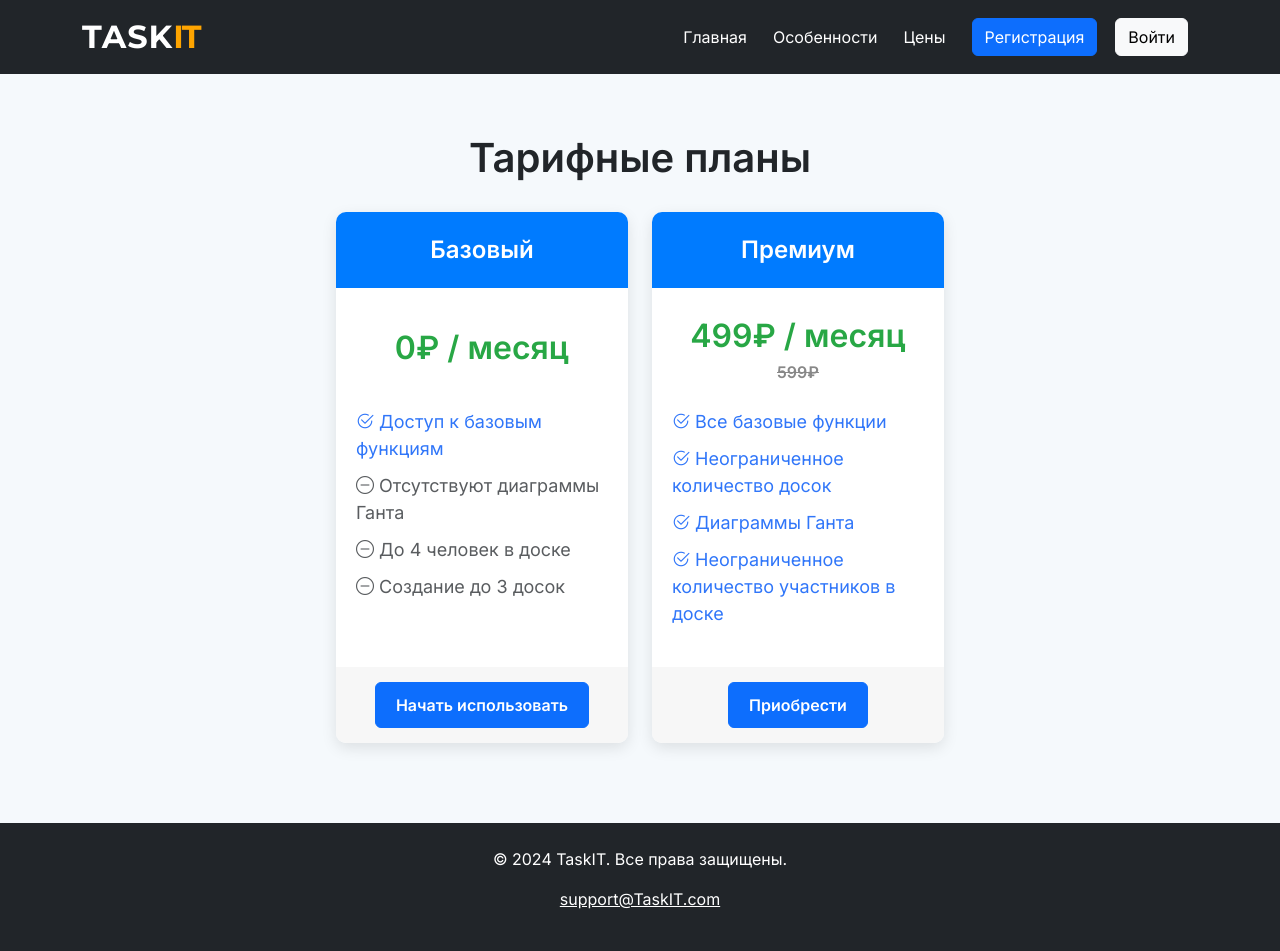
After one commit to AlexTer59/Top_Diplom, a Django app: page /prices/ in a window 1280 px wide. The commit adds this page. Run offline with Django 5.2, Linux system fonts and the light colour scheme.

Commit message:
Added price_detail page; Refactored tier cards on main page

```diff
--- a/core/urls.py
+++ b/core/urls.py
@@ -9,6 +9,7 @@ urlpatterns = [
     path('', main, name='main'),
     path('boards/', my_boards, name='boards'),
     path('boards/<int:board_id>/', board_detail, name='board_detail'),
-    path('boards/<int:board_id>/lists/<int:list_id>/tasks/<int:task_id>/', task_detail, name='task_detail')
+    path('boards/<int:board_id>/lists/<int:list_id>/tasks/<int:task_id>/', task_detail, name='task_detail'),
+    path('prices/', PricesDetailView.as_view(), name='prices_detail')
 
 ]
--- a/core/views.py
+++ b/core/views.py
@@ -3,10 +3,20 @@ from django.shortcuts import render, get_object_or_404
 from django.core.exceptions import PermissionDenied
 from django.db.models import Q
 from core.models import Board, Task, List
+from django.views.generic import TemplateView
 
 
 def main(request):
-    return render(request, 'main.html')
+    current_price = 499
+    old_price = 599
+
+    context = {
+        'current_price': current_price,
+        'old_price': old_price,
+
+    }
+
+    return render(request, 'main.html', context=context)
 
 @login_required
 def my_boards(request):
@@ -69,3 +79,41 @@ def task_detail(request, board_id, list_id, task_id):
     }
 
     return render(request, 'task_detail.html', context)
+
+
+class PricesDetailView(TemplateView):
+    template_name = "price_detail.html"
+
+    def get_context_data(self, **kwargs):
+        context = super().get_context_data(**kwargs)
+        context['tiers'] = {
+            'base': {
+                'name': 'Базовый',
+                'price': '0',
+                'old_price': None,
+                'features': [
+                    'Доступ к базовым функциям',
+                ],
+                'disregards': [
+                    'Отсутствуют диаграммы Ганта',
+                    'До 4 человек в доске',
+                    'Создание до 3 досок',
+                ],
+                'is_highlighted': False,
+            },
+            'premium': {
+                'name': 'Премиум',
+                'price': '499',
+                'old_price': '599',
+                'features': [
+                    'Все базовые функции',
+                    'Неограниченное количество досок',
+                    'Диаграммы Ганта',
+                    'Неограниченное количество участников в доске',
+                ],
+                'disregards': [
+                ],
+                'is_highlighted': False,
+            },
+        }
+        return context
--- /dev/null
+++ b/static/css/price_detail.css
@@ -0,0 +1,115 @@
+main {
+    background-color: #f5f9fc;
+}
+
+.pricing-section {
+    background-color: #f5f9fc;
+    padding: 60px 20px;
+}
+
+.pricing-title {
+    text-align: center;
+    font-size: 2.5rem;
+    font-weight: bold;
+    margin-bottom: 30px;
+}
+
+.pricing-toggle {
+    text-align: center;
+    margin-bottom: 30px;
+}
+
+.pricing-card {
+    background: #fff;
+    border-radius: 10px;
+    box-shadow: 0 5px 15px rgba(0, 0, 0, 0.1);
+    transition: transform 0.3s, box-shadow 0.3s;
+    overflow: hidden;
+    margin-bottom: 20px;
+    display: flex;
+    flex-direction: column;
+    height: 100%; /* Позволяет карточкам быть равной высоты */
+}
+
+.pricing-card:hover {
+    transform: translateY(-5px);
+    box-shadow: 0 10px 20px rgba(0, 0, 0, 0.2);
+}
+
+.pricing-card-header {
+    background-color: #007bff;
+    color: #fff;
+    padding: 20px;
+    text-align: center;
+    font-size: 1.5rem;
+    font-weight: bold;
+}
+
+.pricing-card-body {
+    padding: 20px;
+    text-align: center;
+    flex-grow: 1; /* Расширяет тело карточки для равной высоты */
+}
+
+.pricing-card-body .price {
+    font-size: 2rem;
+    font-weight: bold;
+    color: #28a745;
+    margin-bottom: 10px;
+    min-height: 80px; /* Задает минимальную высоту для выравнивания блока price */
+    display: flex;
+    align-items: center;
+    justify-content: center;
+    flex-direction: column;
+}
+
+.pricing-card-body .old-price {
+    text-decoration: line-through;
+    color: #888;
+    font-size: 1rem;
+}
+
+.pricing-card-body .features {
+    list-style: none;
+    padding: 0;
+    margin: 20px 0;
+}
+
+.pricing-card-body .features li {
+    font-size: 18px;
+    margin-bottom: 10px;
+    color: var(--blue);
+}
+
+.pricing-card-footer {
+    text-align: center;
+    padding: 15px;
+    background-color: #f7f7f7;
+}
+
+.pricing-card-footer .btn {
+    font-size: 1rem;
+    font-weight: bold;
+    padding: 10px 20px;
+}
+
+.highlighted {
+    border: 2px solid #ffc107;
+}
+
+.highlighted .pricing-card-header {
+    background-color: #ffc107;
+}
+
+/* Добавление стилей для равной высоты карточек */
+.row {
+    display: flex;
+    flex-wrap: wrap;
+    justify-content: center;
+    align-items: stretch;
+}
+
+.col-md-3 {
+    display: flex;
+    flex-direction: column;
+}
--- a/templates/app_base.html
+++ b/templates/app_base.html
@@ -64,7 +64,7 @@
         <li><a href="/chat" class="text-decoration-none d-block py-2"><i class="bi bi-chat-dots"></i> Чат</a></li>
         <li><a href="/tariff" class="text-decoration-none d-block py-2"><i class="bi bi-currency-exchange"></i> Текущий тариф: <span class="badge bg-light text-dark">Стандарт</span></a></li>
         <li><a href="/pricing" class="text-decoration-none d-block py-2"><i class="bi bi-cash-stack"></i> Тарифы</a></li>
-        <li><a href="/" class="text-decoration-none d-block py-2"><i class="bi bi-lightbulb"></i> Возможности</a></li>
+        <li><a href="{% url 'main' %}#features" class="text-decoration-none d-block py-2"><i class="bi bi-lightbulb"></i> Возможности</a></li>
     </ul>
 </div>
 
--- /dev/null
+++ b/templates/price_detail.html
@@ -0,0 +1,51 @@
+{% extends "public_base.html" %}
+{% load static %}
+
+{% block title %}Тарифные планы{% endblock %}
+
+{% block styles %}
+<link rel="stylesheet" href="{% static 'css/price_detail.css' %}">
+{% endblock %}
+
+{% block content %}
+<section class="pricing-section">
+    <h1 class="pricing-title">Тарифные планы</h1>
+    <div class="row justify-content-center">
+        {% for tier, details in tiers.items %}
+        <div class="col-md-3">
+            <div class="pricing-card {% if details.is_highlighted %}highlighted{% endif %}">
+                <div class="pricing-card-header">
+                    {{ details.name }}
+                    {% if details.is_highlighted %}
+                        <p class="small text-white">Самый популярный</p>
+                    {% endif %}
+                </div>
+                <div class="pricing-card-body">
+                    <div class="price">
+                        <span>{{ details.price }}₽ / месяц</span>
+                        {% if details.old_price %}
+                        <span class="old-price">{{ details.old_price }}₽</span>
+                        {% endif %}
+                    </div>
+                    <ul class="features text-start">
+                        {% for feature in details.features %}
+                        <li><i class="bi bi-check2-circle"></i> {{ feature }}</li>
+                        {% endfor %}
+                        {% for disregard in details.disregards %}
+                        <li class="text-muted"><i class="bi bi-dash-circle"></i> {{ disregard }}</li>
+                        {% endfor %}
+                    </ul>
+                </div>
+                <div class="pricing-card-footer">
+                    {% if tier == 'base' %}
+                    <a href="{% url 'boards' %}" class="btn btn-primary">Начать использовать</a>
+                    {% elif tier == 'premium' %}
+                    <a href="#" class="btn btn-primary">Приобрести</a>
+                    {% endif %}
+                </div>
+            </div>
+        </div>
+        {% endfor %}
+    </div>
+</section>
+{% endblock %}
--- a/templates/public_base.html
+++ b/templates/public_base.html
@@ -26,22 +26,19 @@
             <div class="collapse navbar-collapse" id="navbarNav">
                 <ul class="navbar-nav ms-auto">
                     <li class="nav-item">
-                        <a class="nav-link" href="/">Главная</a>
+                        <a class="nav-link" href="{% url 'main' %}">Главная</a>
                     </li>
                     <li class="nav-item">
-                        <a class="nav-link" href="#features">Особенности</a>
+                        <a class="nav-link" href="{% url 'main' %}#features">Особенности</a>
                     </li>
                     <li class="nav-item">
-                        <a class="nav-link" href="/about">О нас</a>
-                    </li>
-                    <li class="nav-item">
-                        <a class="nav-link" href="/pricing">Цены</a>
+                        <a class="nav-link" href="{% url 'prices_detail' %}">Цены</a>
                     </li>
 
                     {% if user.is_authenticated %}
                     <!-- Авторизованный пользователь -->
                     <li class="nav-item dropdown">
-                        <a class="nav-link dropdown-toggle d-flex align-items-center" href="{% url 'boards' %}" role="button" data-bs-toggle="dropdown">
+                        <a class="nav-link dropdown-toggle d-flex align-items-center" role="button" data-bs-toggle="dropdown">
                         <img src="{% if user.profile.avatar %}{{ user.profile.avatar.url }}{% else %}https://via.placeholder.com/40{% endif %}"
                              alt="Avatar"
                              class="rounded-circle me-2"
@@ -51,7 +48,7 @@
                         </a>
                         <ul class="dropdown-menu dropdown-menu-end">
                             <li><a class="dropdown-item" href="/profile">Профиль</a></li>
-                            <li><a class="dropdown-item" href="/boards">Мои доски</a></li>
+                            <li><a class="dropdown-item" href="{% url 'boards' %}">Мои доски</a></li>
                             <li><hr class="dropdown-divider"></li>
                             <li><a class="dropdown-item" href="{% url 'logout' %}">Выход</a></li>
                         </ul>
```
Also changed, not shown: static/css/main.css (+71 -0 lines), templates/main.html (+34 -17 lines), user/forms.py (+8 -6 lines), user/models.py (+15 -27 lines), db.sqlite3.
